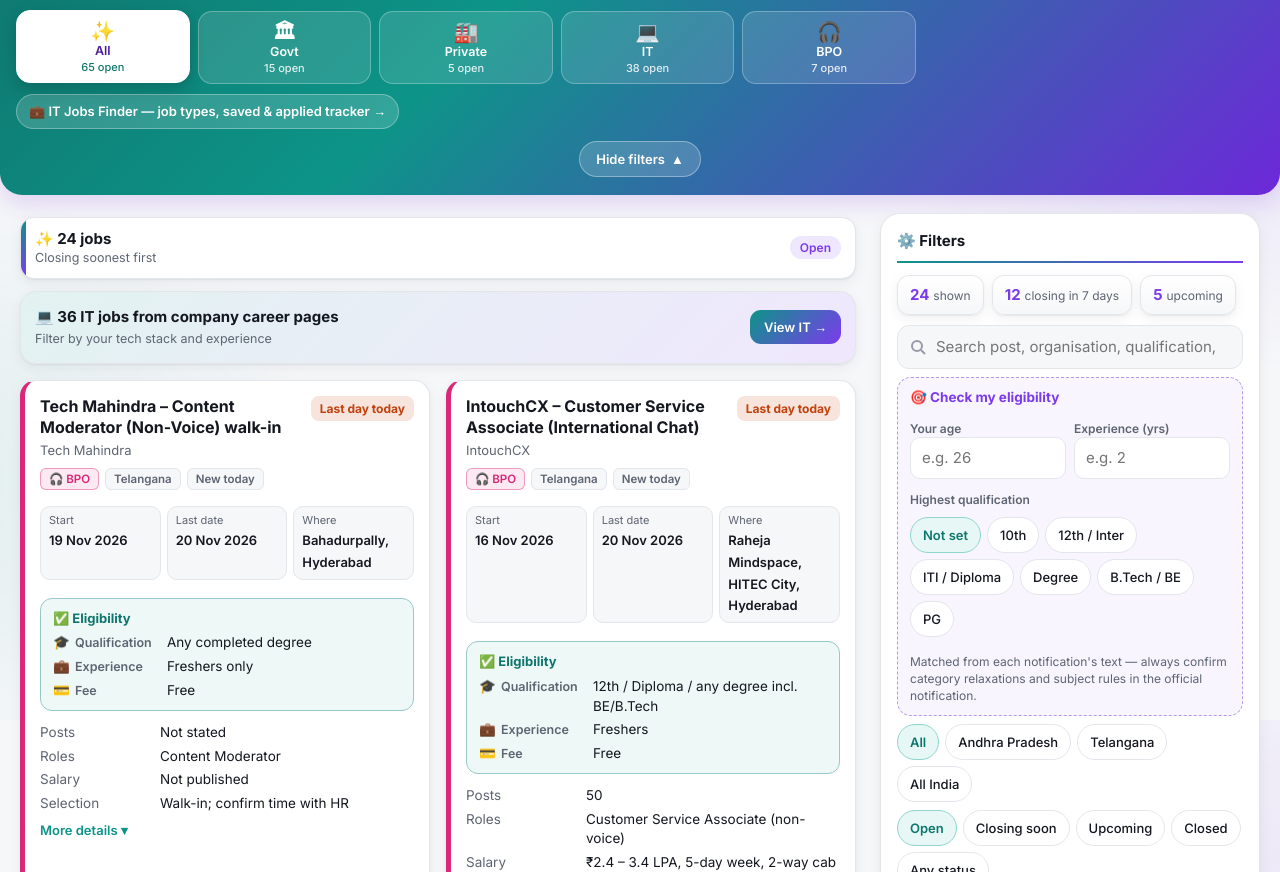
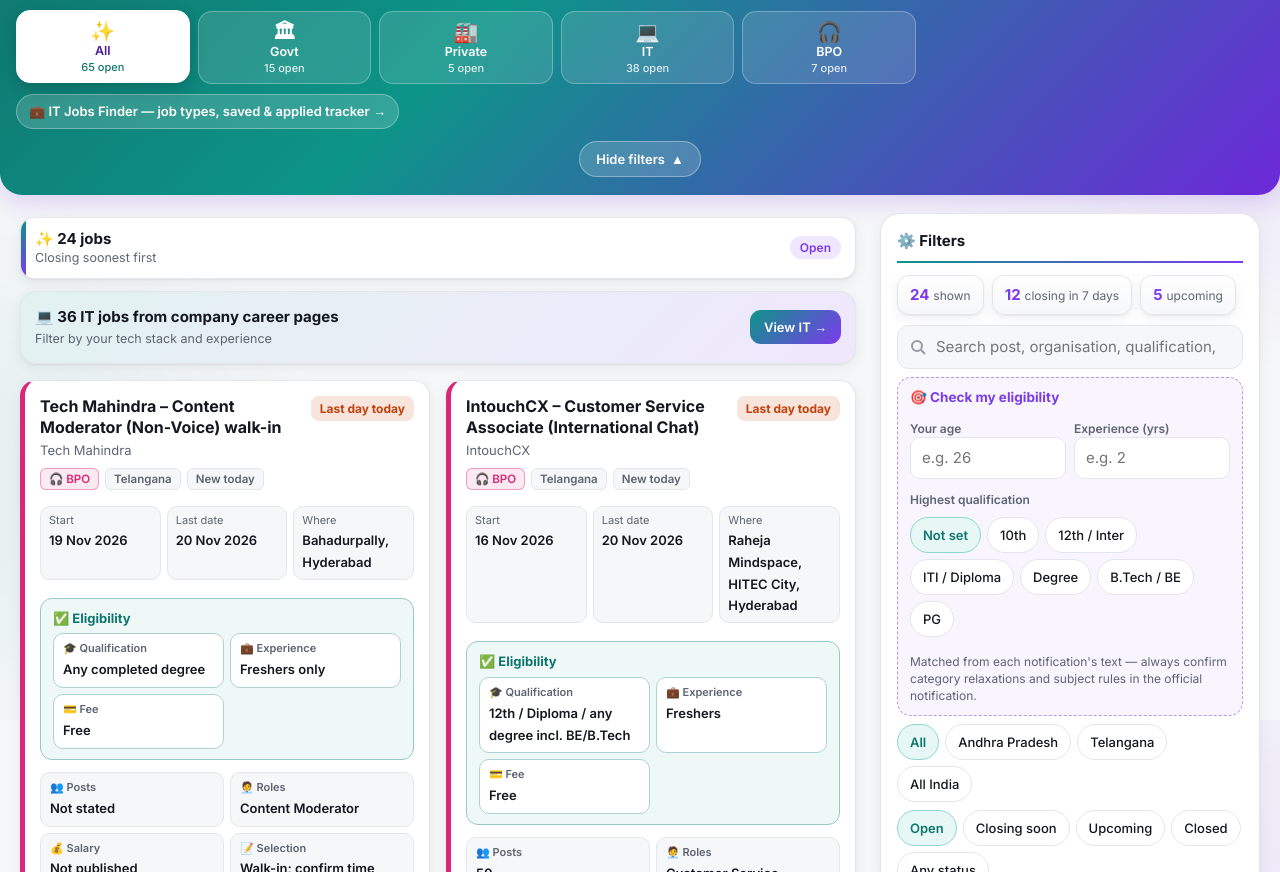
Before and after one commit to unnamedstreakbreaker/job-portal-self, a plain HTML site: page site/index.html in a window 1280 px wide. Shown: the part 80-952 px from the top of the page. Drawn offline with Linux system fonts and the light colour scheme.

Commit message:
Job card details and eligibility as side-by-side tiles
Co-Authored-By: Claude Opus 5.5 <noreply@anthropic.com>
Claude-Session: https://claude.ai/code/session_01XQg8Btri9t5r4ugNrqo1r4

```diff
--- a/site/index.html
+++ b/site/index.html
@@ -194,6 +194,17 @@ html[data-theme="dark"] .sitefoot{background:linear-gradient(135deg,#0b4f4a,#115
   .job .links{margin-top:auto;padding-top:10px}
 }
 @media (min-width:1024px){#side .panel{margin:0;border:0;box-shadow:none;padding:0}#side .me .row{grid-template-columns:1fr 1fr}.hero .cats{max-width:900px}}
+
+/* ===== info tiles ===== */
+.tiles{display:grid;grid-template-columns:repeat(2,minmax(0,1fr));grid-auto-flow:row dense;gap:6px;margin:8px 0 0}
+.tile{background:var(--bg);border:1px solid var(--line);border-radius:10px;padding:7px 9px;min-width:0;overflow-wrap:anywhere}
+.tile.wide{grid-column:1/-1}
+.tile small{display:block;color:var(--mute);font-size:11px;font-weight:600;margin-bottom:1px}
+.tile span{font-size:13px;font-weight:600;line-height:1.35}
+.elig .tiles{margin:0}
+.elig .tile{background:var(--card);border-color:color-mix(in srgb,var(--teal) 25%,var(--line))}
+.elig .why{grid-column:1/-1;font-size:12.5px;color:var(--mute)}
+details .tiles{margin-top:8px}
 </style>
 <script>(function(){try{var t=localStorage.getItem('jp_theme')||'light';if(t==='auto')t=matchMedia('(prefers-color-scheme: dark)').matches?'dark':'light';document.documentElement.dataset.theme=t}catch(e){document.documentElement.dataset.theme='light'}})();</script>
 </head>
@@ -411,7 +422,9 @@ function verdict(j){
 function eligBox(j,v){
   const rows=[['🎓','Qualification',j.qualification],['🎂','Age limit',j.age],['💼','Experience',j.experience],['💳','Fee',j.fee]].filter(r=>r[2]&&r[2]!=='—');
   if(!rows.length)return'';
-  return `<div class="elig"><h3><span>✅ Eligibility</span>${v?`<span class="vd ${v.c}" title="${esc(v.why.join(', '))}">${v.c==='ok'?'✓ ':v.c==='no'?'✕ ':'? '}${v.t}</span>`:''}</h3><ul>${rows.map(r=>`<li><span>${r[0]}</span><b>${r[1]}</b><span>${esc(r[2])}</span></li>`).join('')}${v&&v.why.length?`<li><span>ℹ️</span><b>Why</b><span>${esc(v.why.join(' · '))}</span></li>`:''}</ul></div>`}
+  return `<div class="elig"><h3><span>✅ Eligibility</span>${v?`<span class="vd ${v.c}" title="${esc(v.why.join(', '))}">${v.c==='ok'?'✓ ':v.c==='no'?'✕ ':'? '}${v.t}</span>`:''}</h3><div class="tiles">${rows.map(tile).join('')}${v&&v.why.length?`<div class="why">ℹ️ ${esc(v.why.join(' · '))}</div>`:''}</div></div>`}
+const ICON={Posts:'👥',Roles:'🧑‍💼',Salary:'💰',Selection:'📝','How to apply':'📨',Where:'📍'};
+function tile(r){const ic=r.length>2?r[0]:(ICON[r[0]]||'•'),lb=r.length>2?r[1]:r[0],val=String(r.length>2?r[2]:r[1]);return `<div class="tile${val.length>48?' wide':''}"><small>${ic} ${esc(lb)}</small><span>${esc(val)}</span></div>`}
 function card(j){
   const st=status(j);
   const rows=[
@@ -430,8 +443,8 @@ function card(j){
       <div class="d"><small>Where</small><span>${esc((j.location||'').split('·')[0])}</span></div>
     </div>
     ${eligBox(j,verdict(j))}
-    <dl>${main.map(dlRow).join('')}</dl>
-    ${more.length?`<details><summary>More details ▾</summary><dl>${more.map(dlRow).join('')}</dl></details>`:''}
+    <div class="tiles">${main.map(tile).join('')}</div>
+    ${more.length?`<details><summary>More details ▾</summary><div class="tiles">${more.map(tile).join('')}</div></details>`:''}
     ${j.note?`<div class="note">⚠ ${esc(j.note)}</div>`:''}
     <div class="links">${web?`<a class="primary" href="${web}" target="_blank" rel="noopener">Official site</a>`:''}${src?`<a href="${src}" target="_blank" rel="noopener">News source</a>`:''}</div>
   </article>`;
```
Also changed, not shown: site/it/index.html (+7 -1 lines).
